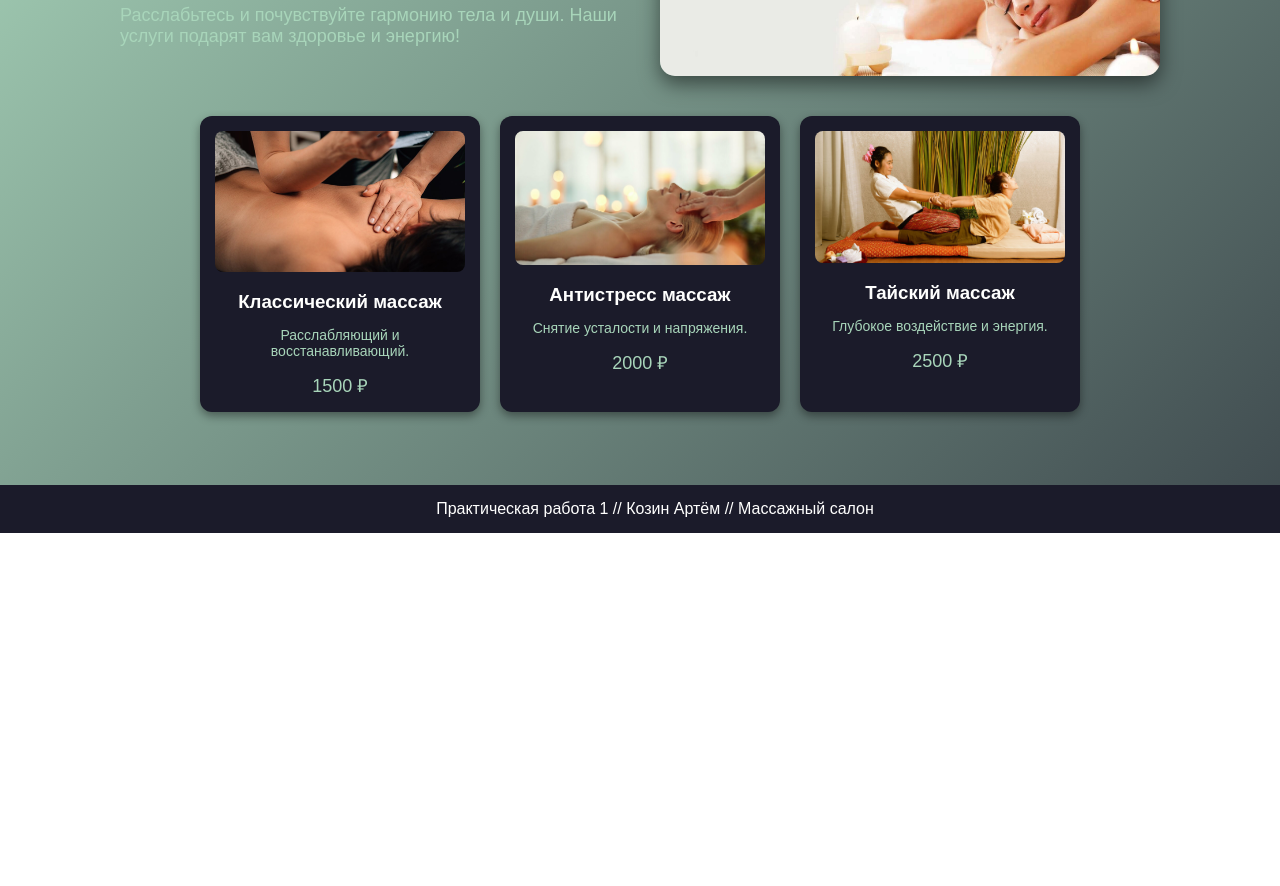
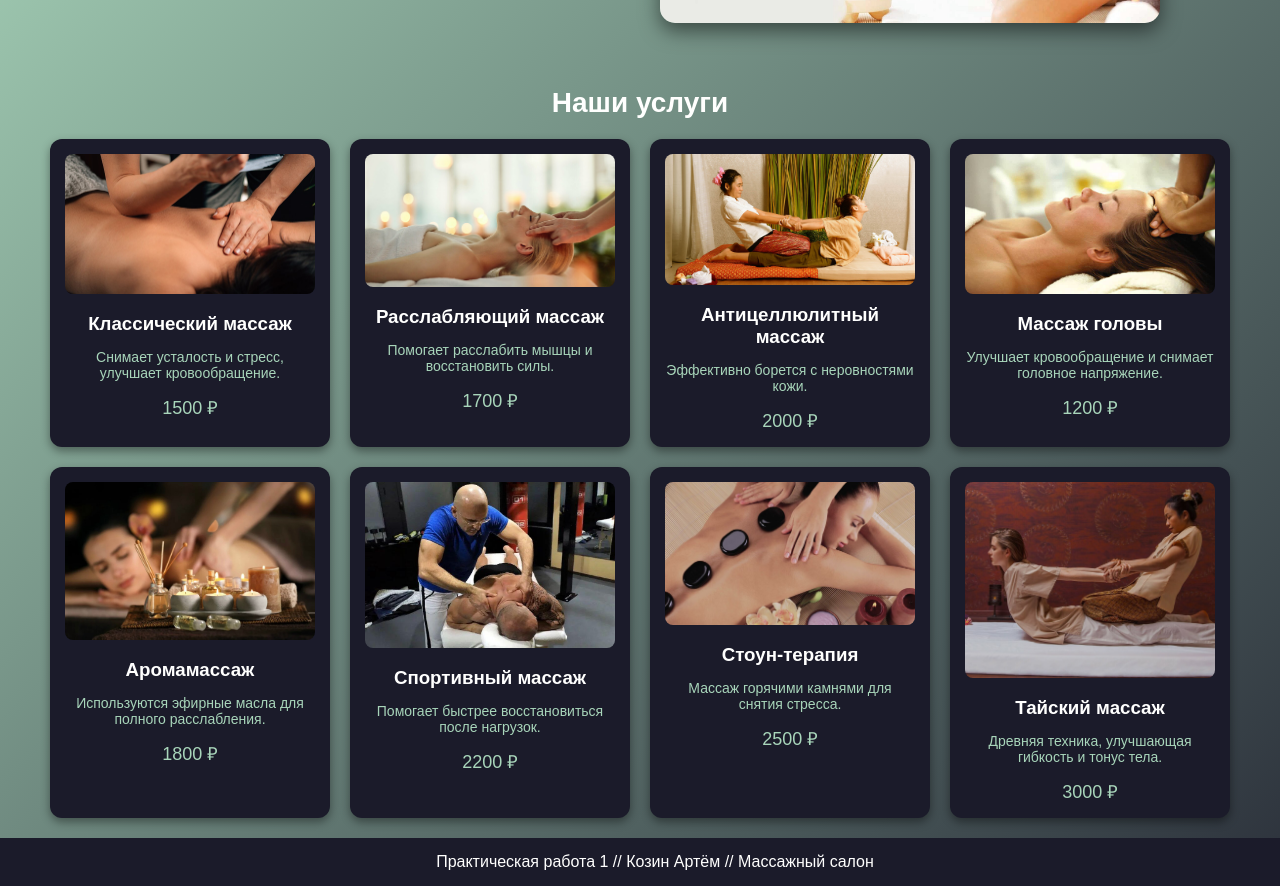
Before and after one commit to kys302/Project-and-development-of-web-applications, a plain HTML site: page index.html in a window 1280 px wide. Shown: the part 267-1153 px from the top of the page. Before the commit the page ends 800 px from the top, so only its background shows below. Drawn offline with Linux system fonts and the light colour scheme.

Commit message:
+5 карточек услуг

```diff
--- a/index.html
+++ b/index.html
@@ -6,47 +6,80 @@
   <link rel="stylesheet" href="style.css">
 </head>
 <body class="gradient-bg">
-
   <header>
     <div class="logo">Массажный салон</div>
     <nav>
       <a href="index.html">Главная</a>
       <a href="login.html">Вход</a>
-      <a href="product.html">Услуга</a>
     </nav>
   </header>
 
   <main>
-
     <section class="welcome">
       <div class="welcome-text">
         <h1>Добро пожаловать в наш массажный салон</h1>
-        <p>Расслабьтесь и почувствуйте гармонию тела и души. Наши услуги подарят вам здоровье и энергию!</p>
+        <p>Уютная атмосфера, профессиональные мастера и расслабляющие процедуры ждут вас!</p>
       </div>
-      <img src="img/banner.jpg" alt="Массаж" class="welcome-img">
+      <img src="img/salon.jpg" alt="Салон" class="welcome-img">
     </section>
 
-
     <section class="catalog">
-
+      <h2>Наши услуги</h2>
       <div class="cards">
         <div class="card">
-          <img src="img/service1.jpg" alt="Классический массаж">
+          <img src="img/massage1.jpg" alt="Классический массаж">
           <h3>Классический массаж</h3>
-          <p>Расслабляющий и восстанавливающий.</p>
+          <p>Снимает усталость и стресс, улучшает кровообращение.</p>
           <span class="price">1500 ₽</span>
         </div>
+
         <div class="card">
-          <img src="img/service2.jpg" alt="Антистресс массаж">
-          <h3>Антистресс массаж</h3>
-          <p>Снятие усталости и напряжения.</p>
+          <img src="img/massage2.jpg" alt="Расслабляющий массаж">
+          <h3>Расслабляющий массаж</h3>
+          <p>Помогает расслабить мышцы и восстановить силы.</p>
+          <span class="price">1700 ₽</span>
+        </div>
+
+        <div class="card">
+          <img src="img/massage3.jpg" alt="Антицеллюлитный массаж">
+          <h3>Антицеллюлитный массаж</h3>
+          <p>Эффективно борется с неровностями кожи.</p>
           <span class="price">2000 ₽</span>
         </div>
+
         <div class="card">
-          <img src="img/service3.jpg" alt="Тайский массаж">
+          <img src="img/massage4.jpg" alt="Массаж головы">
+          <h3>Массаж головы</h3>
+          <p>Улучшает кровообращение и снимает головное напряжение.</p>
+          <span class="price">1200 ₽</span>
+        </div>
+
+        <div class="card">
+          <img src="img/massage5.jpg" alt="Аромамассаж">
+          <h3>Аромамассаж</h3>
+          <p>Используются эфирные масла для полного расслабления.</p>
+          <span class="price">1800 ₽</span>
+        </div>
+
+        <div class="card">
+          <img src="img/massage6.jpg" alt="Спортивный массаж">
+          <h3>Спортивный массаж</h3>
+          <p>Помогает быстрее восстановиться после нагрузок.</p>
+          <span class="price">2200 ₽</span>
+        </div>
+
+        <div class="card">
+          <img src="img/massage7.jpg" alt="Стоун-терапия">
+          <h3>Стоун-терапия</h3>
+          <p>Массаж горячими камнями для снятия стресса.</p>
+          <span class="price">2500 ₽</span>
+        </div>
+
+        <div class="card">
+          <img src="img/massage8.jpg" alt="Тайский массаж">
           <h3>Тайский массаж</h3>
-          <p>Глубокое воздействие и энергия.</p>
-          <span class="price">2500 ₽</span>
+          <p>Древняя техника, улучшающая гибкость и тонус тела.</p>
+          <span class="price">3000 ₽</span>
         </div>
       </div>
     </section>
```
Also changed, not shown: product.html (+1 -1 lines), img/massage1.jpg (renamed from img/service1.jpg), img/massage2.jpg (renamed from img/service2.jpg), img/massage3.jpg (renamed from img/service3.jpg), img/massage4.jpg (added), img/massage5.jpg (added), img/massage6.jpg (added), img/massage7.jpg (added), img/massage8.jpg (added), img/salon.jpg (renamed from img/banner.jpg).
